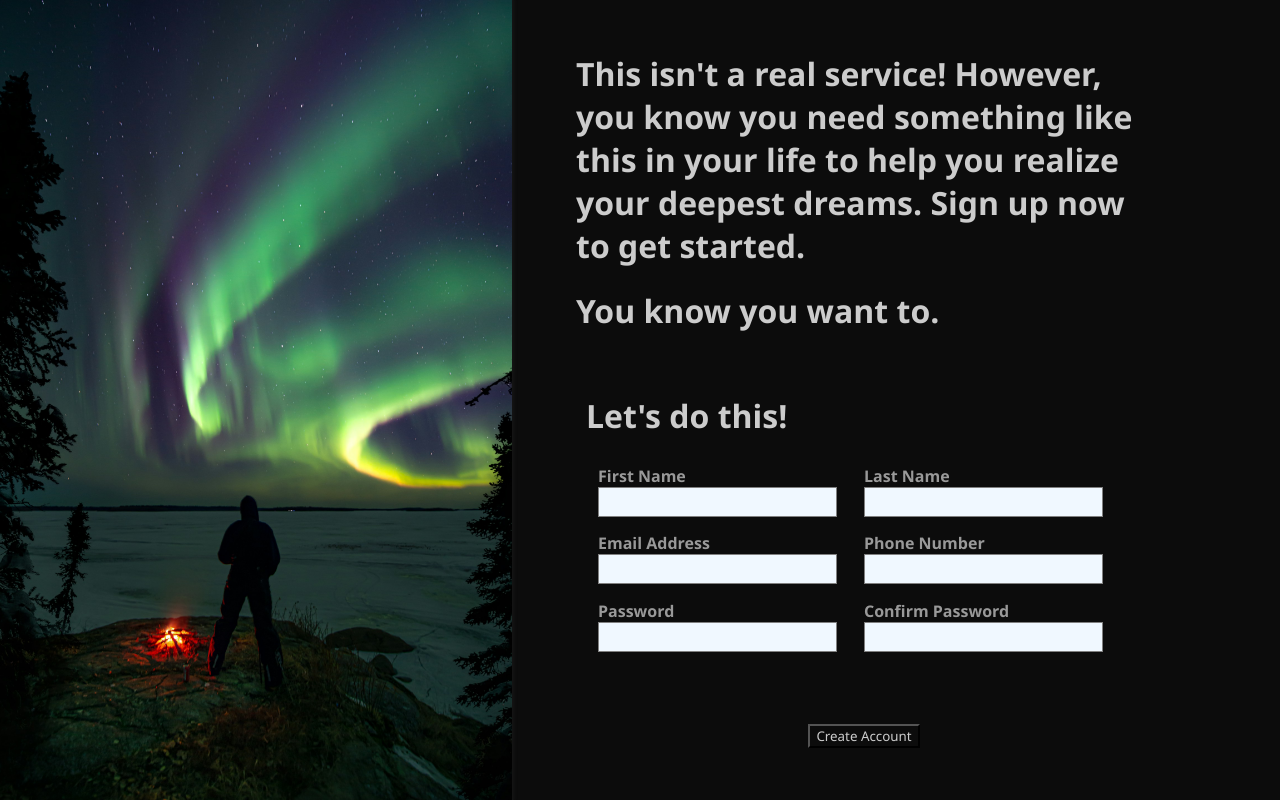
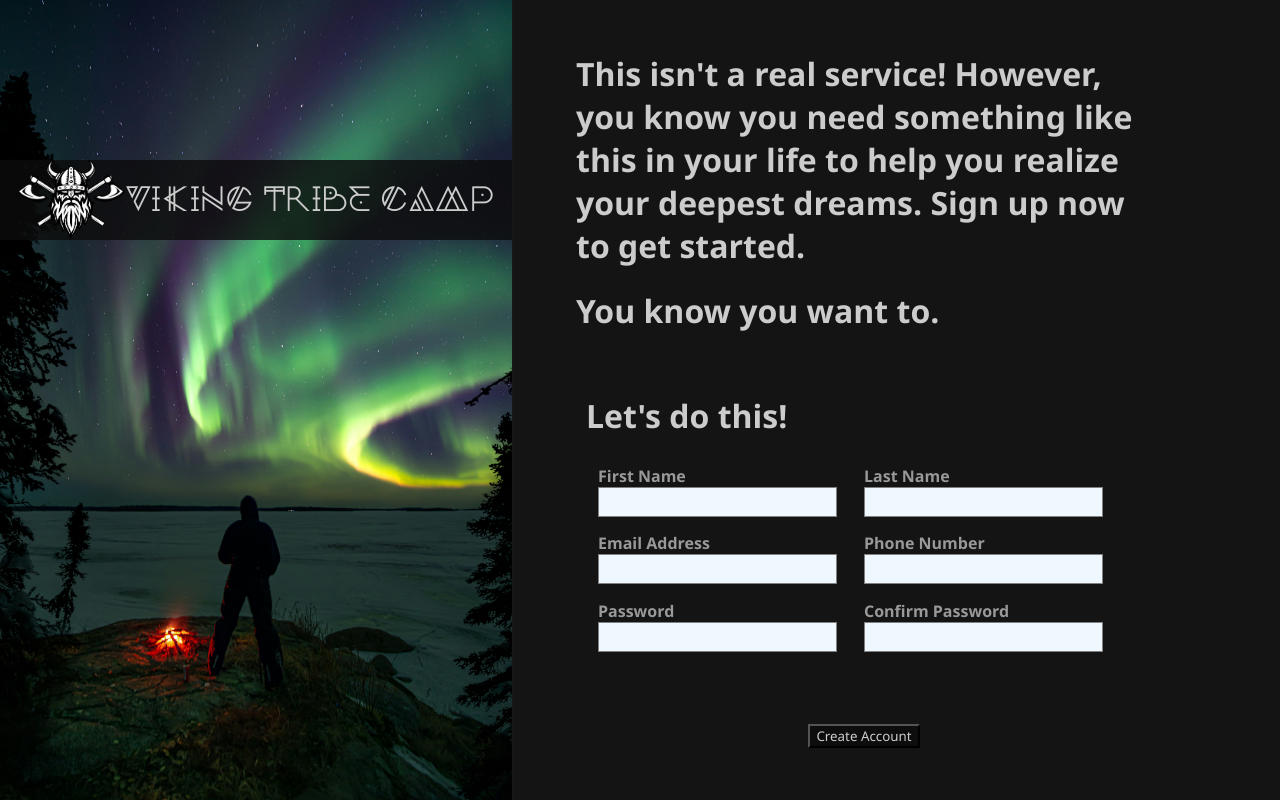
Before and after one commit to jongithub59/signup-form, a plain HTML site: page index.html in a window 1280 px wide. Drawn offline with Linux system fonts and the light colour scheme.

Commit message:
added logo and logo text font

```diff
--- a/index.html
+++ b/index.html
@@ -8,7 +8,10 @@
 </head>
 <body>
     <div class="content">
-        <div class="picture"></div>
+        <div class="picture">
+            <div class="logo"><img src="viking.png" alt="viking logo"><p>VIKING TRIBE CAMP</p></div>
+        </div>
+
 
     <div class="right">
     <div class="form-header">
--- a/styles.css
+++ b/styles.css
@@ -1,7 +1,11 @@
+@font-face {
+    font-family: 'nordic';
+    src: url('Nordic\ Alternative\ Regular.ttf');
+}
+
 * {
     margin: 0;
     box-sizing: border-box;
-    background-color: rgb(12, 12, 12);
     font-family: 'Segoe UI', Tahoma, Geneva, Verdana, sans-serif;
     color: rgb(204, 204, 204);
 
@@ -11,6 +15,8 @@
     display: flex;
     height: 100%;
     width: 100%;
+    background-color: rgb(20, 20, 20);
+    font-family: 'Times New Roman', Times, serif;
 }
 
 .picture {
@@ -21,6 +27,27 @@
     width: 40vw;
     height: 100vh;
     box-shadow: 0px 0px 3px 2px rgba(27, 27, 27, 0.71);
+}
+
+.logo {
+    display: flex;
+    flex-direction: row;
+    justify-content: center;
+    align-items: center;
+    background-color: rgb(12, 12, 12, 0.8);
+    margin-top: 20vh;
+    font-size: 35px;
+    font-family: nordic;
+}
+
+.logo > p {
+    font-family: nordic;
+}
+
+img {
+    max-width: 10vw;
+    max-height: 10vh;
+
 }
 
 .right {
@@ -79,3 +106,7 @@ fieldset {
     border: none;
     justify-content: space-between;
 }
+
+button {
+    background-color: rgb(12, 12, 12, 0.8);
+}
```
Also changed, not shown: Nordic Alternative Regular.ttf (added), viking.png (added).
